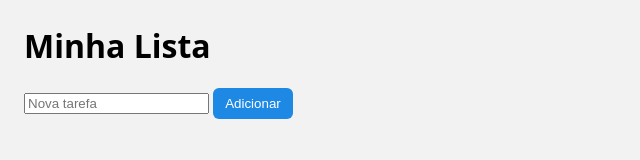
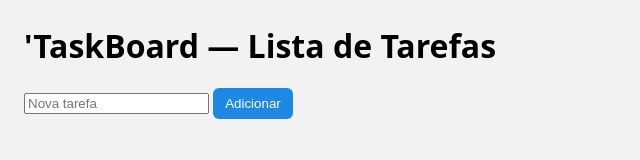
Before and after one commit to DevFluffyBread/todo-merge-lab, a plain HTML site: page index.html in a window 1280 px wide. Shown: the whole page, without its empty margins (0-640 px from the left). Drawn offline with Linux system fonts and the light colour scheme.

Commit message:
merge de features a e b e troca de header

```diff
--- a/index.html
+++ b/index.html
@@ -6,7 +6,7 @@
   <link rel="stylesheet" href="style.css"/>
 </head>
 <body>
-  <h1 id="title">Minha Lista</h1>
+  <h1 id="title">'TaskBoard — Lista de Tarefas</h1>
   <form id="form">
     <input id="newItem" placeholder="Nova tarefa" />
     <button class="btn" type="submit">Adicionar</button>
```
